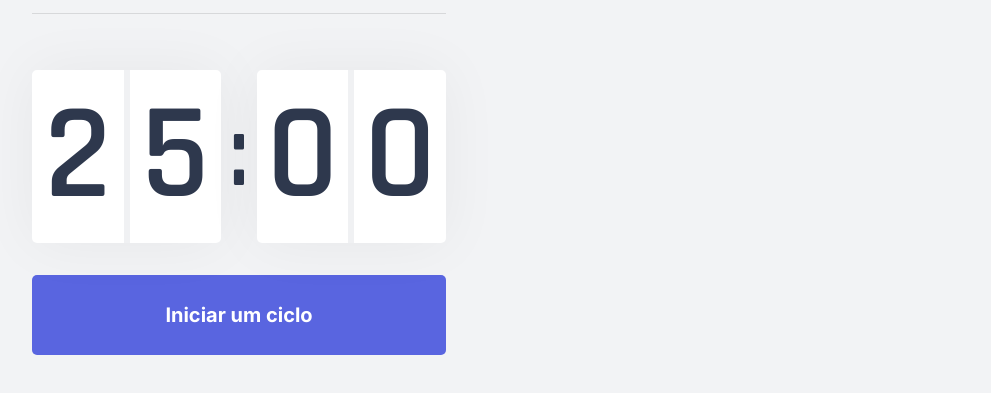
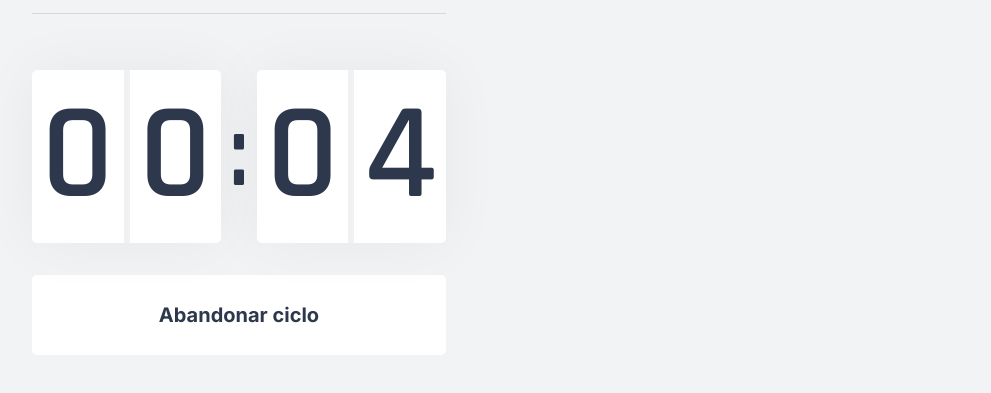
Before and after one commit to gbryan6/NLW-4, a Next.js app: page / in a window 1280 px wide. Both pictures are taken after a click on the button "Iniciar um ciclo". Shown: the part 321-714 px from the top of the page, without its empty margins (144-1135 px from the left). Built offline with nearby package versions, Linux system fonts and the light colour scheme.

Commit message:
Faz lógica do countdown, cria botoes condicionais

```diff
--- a/src/components/Countdown/index.tsx
+++ b/src/components/Countdown/index.tsx
@@ -1,20 +1,83 @@
+import { useState, useEffect } from "react";
+
 import styles from "../../styles/components/Countdown.module.css";
 
+let countdownTimeout: NodeJS.Timeout;
+
 const Countdown: React.FC = () => {
+  const [time, setTime] = useState(0.1 * 60);
+  const [isActive, setIsActive] = useState(false);
+  const [hasFinished, setHasFinished] = useState(false);
+
+  const minutes = Math.floor(time / 60);
+
+  const seconds = time % 60;
+
+  const [minuteLeft, minuteRight] = String(minutes).padStart(2, "0").split("");
+  const [secondsLeft, secondsRight] = String(seconds)
+    .padStart(2, "0")
+    .split("");
+
+  function startCountdown() {
+    setIsActive(true);
+  }
+
+  function resetCountdown() {
+    clearTimeout(countdownTimeout);
+    setIsActive(false);
+    setTime(0.1 * 60);
+  }
+
+  useEffect(() => {
+    if (isActive && time > 0) {
+      countdownTimeout = setTimeout(() => {
+        setTime(time - 1);
+      }, 1000);
+    } else if (isActive && time === 0) {
+      setHasFinished(true);
+      setIsActive(false);
+    }
+  }, [isActive, time]);
+
   return (
     <div>
       <div className={styles.countdownContainer}>
         <div>
-          <span>2</span>
-          <span>5</span>
+          <span>{minuteLeft}</span>
+          <span>{minuteRight}</span>
         </div>
         <span>:</span>
         <div>
-          <span>0</span>
-          <span>0</span>
+          <span>{secondsLeft}</span>
+          <span>{secondsRight}</span>
         </div>
       </div>
-      <button type="button" className={styles.countdownButton}>Iniciar um ciclo</button>
+
+      {hasFinished ? (
+        <button disabled className={styles.countdownButton}>
+          Ciclo encerrado
+        </button>
+      ) : (
+        <>
+          {isActive ? (
+            <button
+              type="button"
+              onClick={resetCountdown}
+              className={`${styles.countdownButton} ${styles.countdownButtonActive}`}
+            >
+              Abandonar ciclo
+            </button>
+          ) : (
+            <button
+              type="button"
+              onClick={startCountdown}
+              className={styles.countdownButton}
+            >
+              Iniciar um ciclo
+            </button>
+          )}
+        </>
+      )}
     </div>
   );
 };
--- a/src/styles/components/Countdown.module.css
+++ b/src/styles/components/Countdown.module.css
@@ -55,10 +55,28 @@
 
     font-size: 1.25rem;
     font-weight: 600;
+    outline: none;
 
     transition: background-color 0.5s;
 }
 
-.countdownButton:hover{
+.countdownButton:not(:disabled):hover{
     background: var(--blue-dark)
 }
+
+.countdownButtonActive {
+    background: var(--white);
+    color: var(--title);
+}
+
+.countdownButtonActive:not(:disabled):hover{
+    background: var(--red);
+    color: var(--white);
+
+}
+
+.countdownButton:disabled {
+    background: var(--white);
+    color: var(--text);
+    cursor: not-allowed;
+}
```
